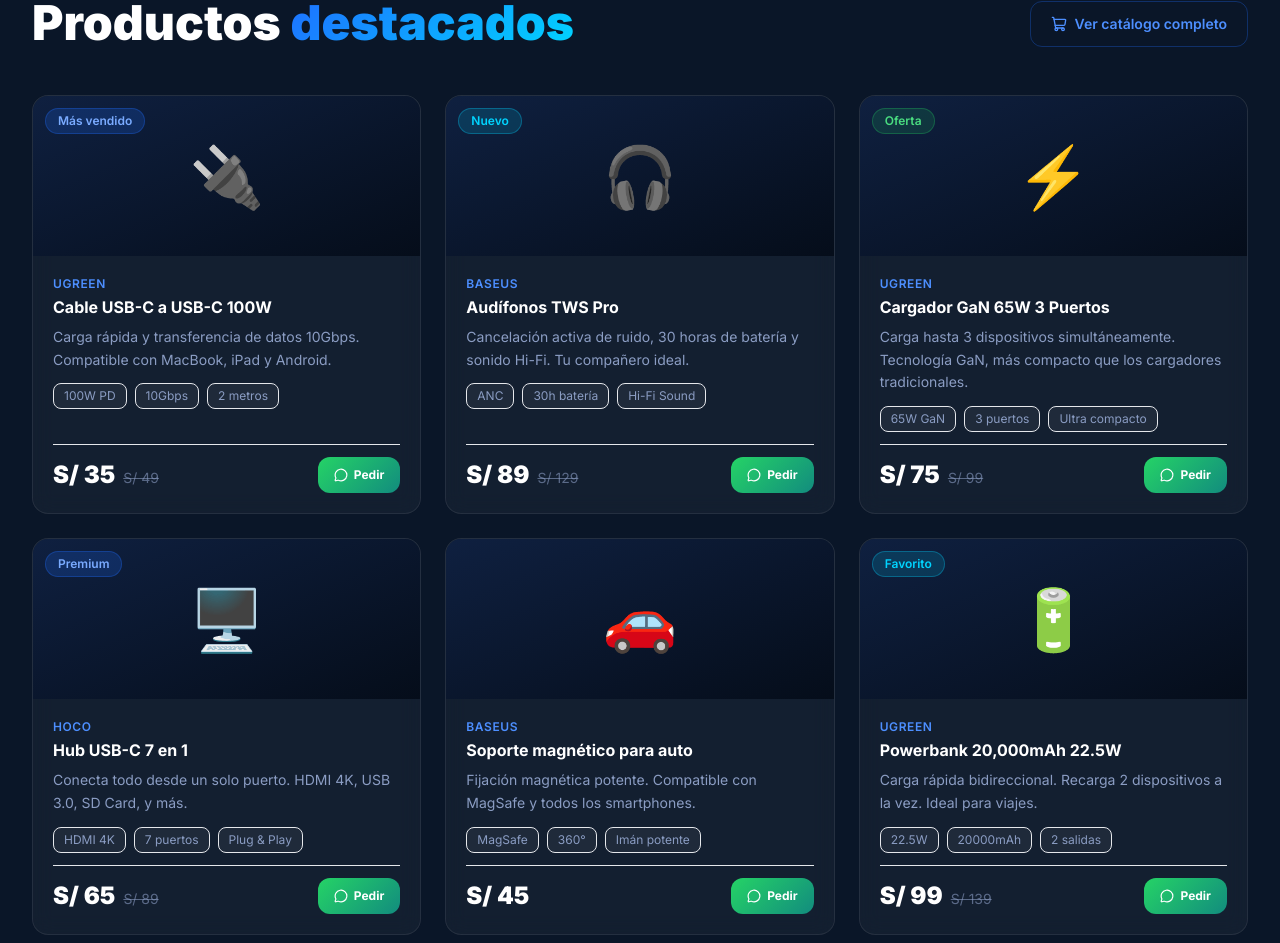
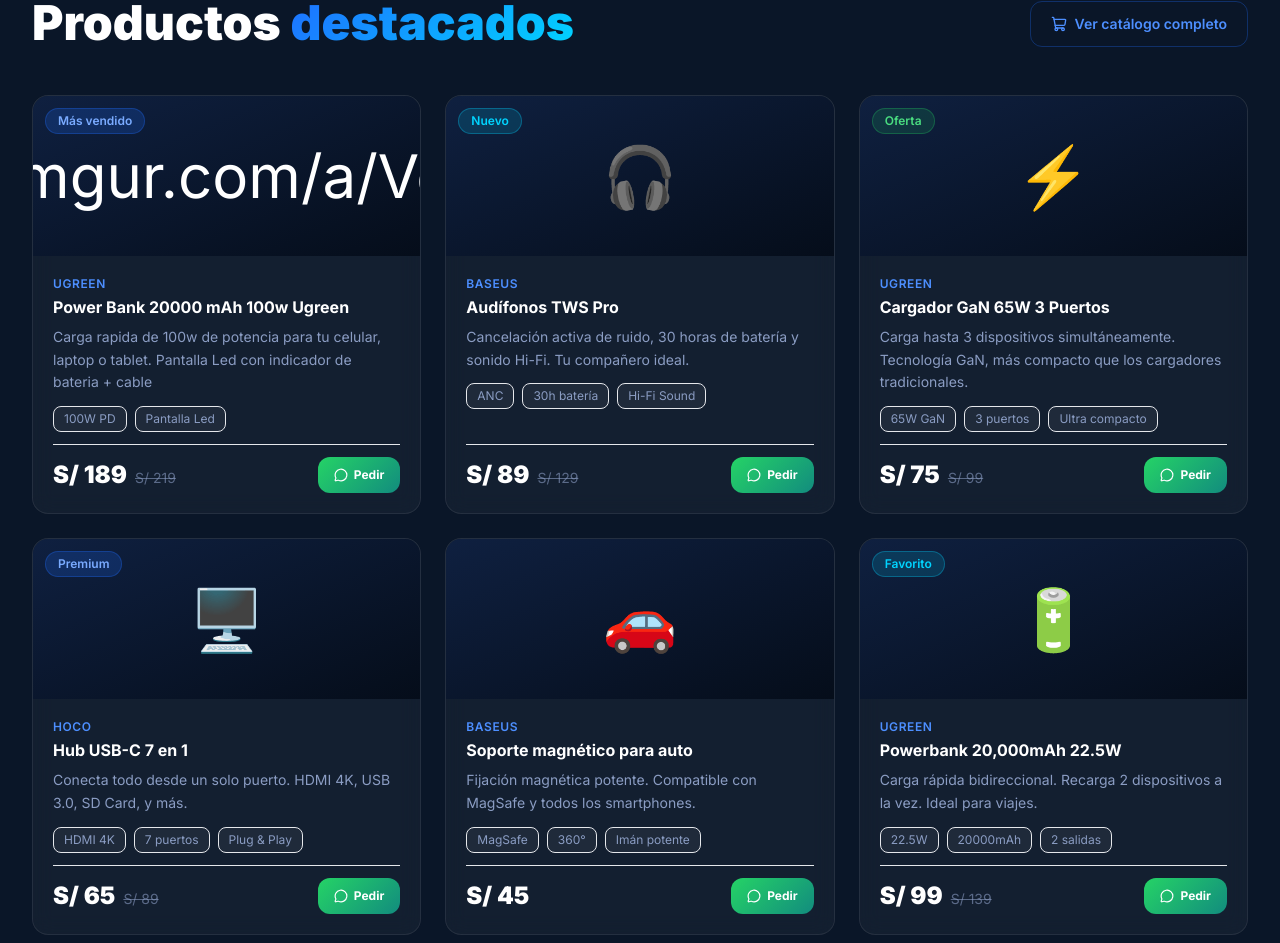
Before and after one commit to cleonlarosa-sys/nexory-shop, a React (Vite) app: page / in a window 1280 px wide. Shown: the part 1944-2887 px from the top of the page. Built offline with nearby package versions, Linux system fonts and the light colour scheme.

Commit message:
Update siteData.js

```diff
--- a/src/data/siteData.js
+++ b/src/data/siteData.js
@@ -59,14 +59,14 @@
   {
     id: 1,
     badge: "Más vendido",
-    badgeColor: "blue",
+    badgeColor: "Gray",
     brand: "Ugreen",
-    name: "Cable USB-C a USB-C 100W",
-    desc: "Carga rápida y transferencia de datos 10Gbps. Compatible con MacBook, iPad y Android.",
-    price: "S/ 35",
-    oldPrice: "S/ 49",
-    image: "🔌",
-    features: ["100W PD", "10Gbps", "2 metros"],
+    name: "Power Bank 20000 mAh 100w Ugreen",
+    desc: "Carga rapida de 100w de potencia para tu celular, laptop o tablet. Pantalla Led con indicador de bateria + cable",
+    price: "S/ 189",
+    oldPrice: "S/ 219",
+    image: "https://imgur.com/a/Ve5eww5",
+    features: ["100W PD", "Pantalla Led"],
   },
   {
     id: 2,
```
